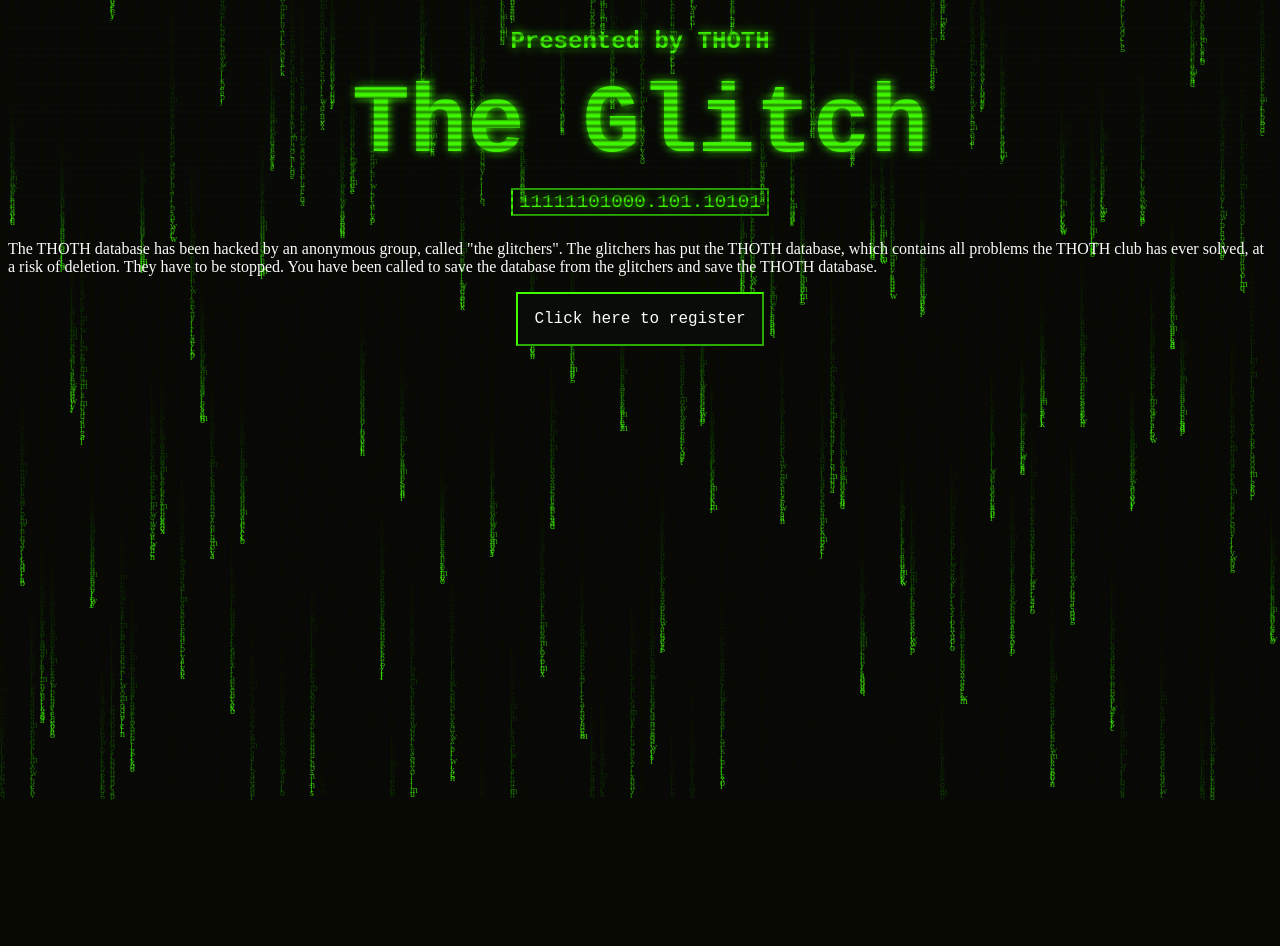
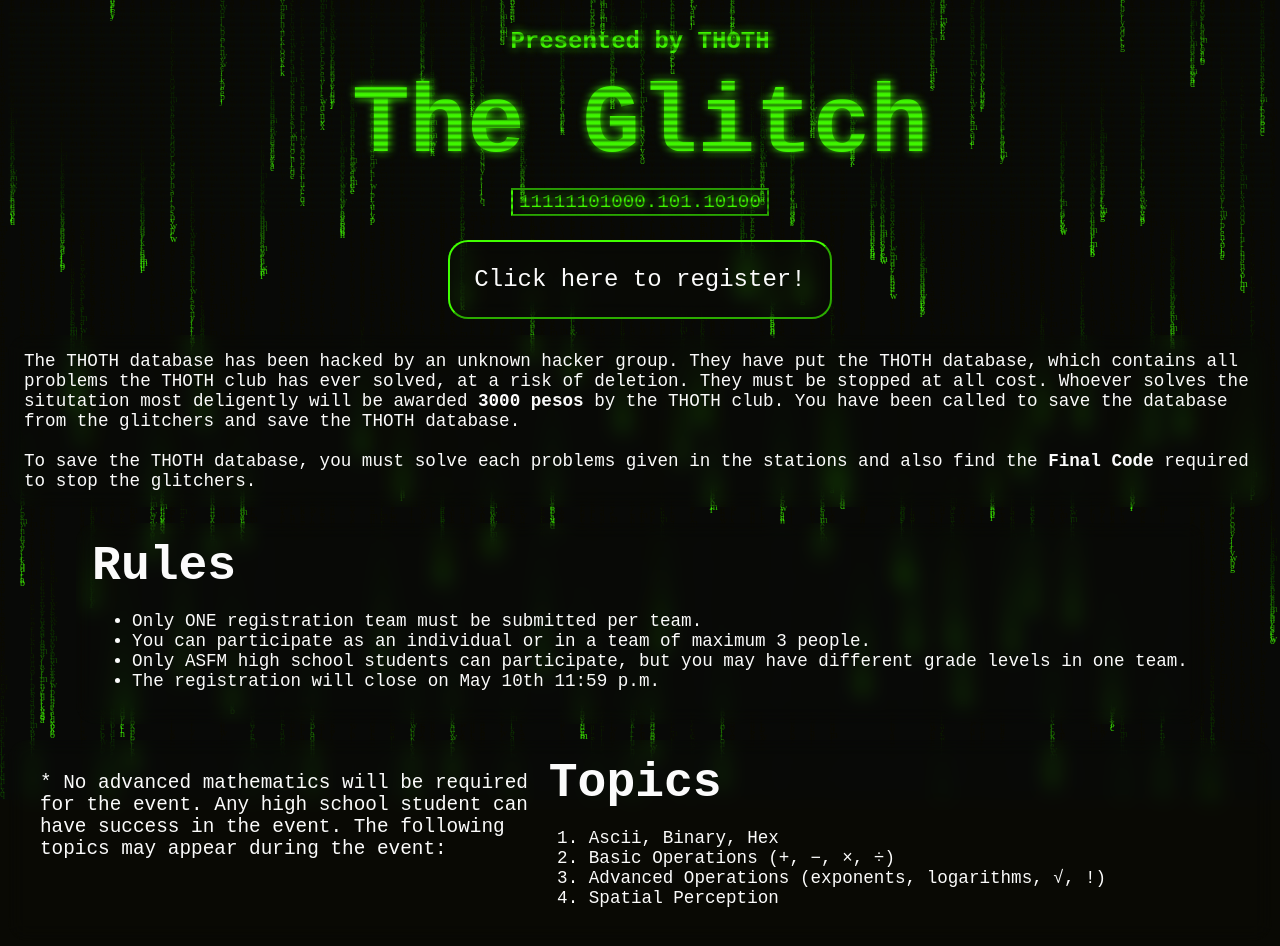
Before and after one commit to hydecnc/glitch, a SvelteKit app: page / in a window 1280 px wide. Shown: the top 946 px of the page. Before the commit the page ends 800 px from the top, so only its background shows below. Built offline with nearby package versions, Linux system fonts and the light colour scheme.

Commit message:
updated homepage and finalcode page

```diff
--- /dev/null
+++ b/src/lib/GlitchedText.svelte
@@ -0,0 +1,415 @@
+<script lang="ts">
+	export let text: string;
+</script>
+
+<!-- Effect Credit to Matt Gross -->
+<div class="hero glitch layers" data-text={text}>
+	<span>{text}</span>
+</div>
+
+<style>
+	.hero {
+		/* font-size: clamp(40px, 10vw, 100px); */
+		line-height: 1;
+		display: inline-block;
+		color: #fff;
+		z-index: 2;
+		letter-spacing: 10px;
+
+		/* Bright things in dark environments usually cast that light, giving off a glow */
+		filter: drop-shadow(0 1px 3px);
+	}
+
+	.layers {
+		position: relative;
+	}
+
+	.layers::before,
+	.layers::after {
+		content: attr(data-text);
+		position: absolute;
+		width: 110%;
+		z-index: -1;
+	}
+
+	.layers::before {
+		top: 10px;
+		left: 15px;
+		color: #e0287d;
+	}
+
+	.layers::after {
+		top: 5px;
+		left: -10px;
+		color: #1bc7fb;
+	}
+
+
+	@keyframes paths {
+		0% {
+			clip-path: polygon(
+				0% 43%,
+				83% 43%,
+				83% 22%,
+				23% 22%,
+				23% 24%,
+				91% 24%,
+				91% 26%,
+				18% 26%,
+				18% 83%,
+				29% 83%,
+				29% 17%,
+				41% 17%,
+				41% 39%,
+				18% 39%,
+				18% 82%,
+				54% 82%,
+				54% 88%,
+				19% 88%,
+				19% 4%,
+				39% 4%,
+				39% 14%,
+				76% 14%,
+				76% 52%,
+				23% 52%,
+				23% 35%,
+				19% 35%,
+				19% 8%,
+				36% 8%,
+				36% 31%,
+				73% 31%,
+				73% 16%,
+				1% 16%,
+				1% 56%,
+				50% 56%,
+				50% 8%
+			);
+		}
+
+		5% {
+			clip-path: polygon(
+				0% 29%,
+				44% 29%,
+				44% 83%,
+				94% 83%,
+				94% 56%,
+				11% 56%,
+				11% 64%,
+				94% 64%,
+				94% 70%,
+				88% 70%,
+				88% 32%,
+				18% 32%,
+				18% 96%,
+				10% 96%,
+				10% 62%,
+				9% 62%,
+				9% 84%,
+				68% 84%,
+				68% 50%,
+				52% 50%,
+				52% 55%,
+				35% 55%,
+				35% 87%,
+				25% 87%,
+				25% 39%,
+				15% 39%,
+				15% 88%,
+				52% 88%
+			);
+		}
+
+		30% {
+			clip-path: polygon(
+				0% 53%,
+				93% 53%,
+				93% 62%,
+				68% 62%,
+				68% 37%,
+				97% 37%,
+				97% 89%,
+				13% 89%,
+				13% 45%,
+				51% 45%,
+				51% 88%,
+				17% 88%,
+				17% 54%,
+				81% 54%,
+				81% 75%,
+				79% 75%,
+				79% 76%,
+				38% 76%,
+				38% 28%,
+				61% 28%,
+				61% 12%,
+				55% 12%,
+				55% 62%,
+				68% 62%,
+				68% 51%,
+				0% 51%,
+				0% 92%,
+				63% 92%,
+				63% 4%,
+				65% 4%
+			);
+		}
+
+		45% {
+			clip-path: polygon(
+				0% 33%,
+				2% 33%,
+				2% 69%,
+				58% 69%,
+				58% 94%,
+				55% 94%,
+				55% 25%,
+				33% 25%,
+				33% 85%,
+				16% 85%,
+				16% 19%,
+				5% 19%,
+				5% 20%,
+				79% 20%,
+				79% 96%,
+				93% 96%,
+				93% 50%,
+				5% 50%,
+				5% 74%,
+				55% 74%,
+				55% 57%,
+				96% 57%,
+				96% 59%,
+				87% 59%,
+				87% 65%,
+				82% 65%,
+				82% 39%,
+				63% 39%,
+				63% 92%,
+				4% 92%,
+				4% 36%,
+				24% 36%,
+				24% 70%,
+				1% 70%,
+				1% 43%,
+				15% 43%,
+				15% 28%,
+				23% 28%,
+				23% 71%,
+				90% 71%,
+				90% 86%,
+				97% 86%,
+				97% 1%,
+				60% 1%,
+				60% 67%,
+				71% 67%,
+				71% 91%,
+				17% 91%,
+				17% 14%,
+				39% 14%,
+				39% 30%,
+				58% 30%,
+				58% 11%,
+				52% 11%,
+				52% 83%,
+				68% 83%
+			);
+		}
+
+		76% {
+			clip-path: polygon(
+				0% 26%,
+				15% 26%,
+				15% 73%,
+				72% 73%,
+				72% 70%,
+				77% 70%,
+				77% 75%,
+				8% 75%,
+				8% 42%,
+				4% 42%,
+				4% 61%,
+				17% 61%,
+				17% 12%,
+				26% 12%,
+				26% 63%,
+				73% 63%,
+				73% 43%,
+				90% 43%,
+				90% 67%,
+				50% 67%,
+				50% 41%,
+				42% 41%,
+				42% 46%,
+				50% 46%,
+				50% 84%,
+				96% 84%,
+				96% 78%,
+				49% 78%,
+				49% 25%,
+				63% 25%,
+				63% 14%
+			);
+		}
+
+		90% {
+			clip-path: polygon(
+				0% 41%,
+				13% 41%,
+				13% 6%,
+				87% 6%,
+				87% 93%,
+				10% 93%,
+				10% 13%,
+				89% 13%,
+				89% 6%,
+				3% 6%,
+				3% 8%,
+				16% 8%,
+				16% 79%,
+				0% 79%,
+				0% 99%,
+				92% 99%,
+				92% 90%,
+				5% 90%,
+				5% 60%,
+				0% 60%,
+				0% 48%,
+				89% 48%,
+				89% 13%,
+				80% 13%,
+				80% 43%,
+				95% 43%,
+				95% 19%,
+				80% 19%,
+				80% 85%,
+				38% 85%,
+				38% 62%
+			);
+		}
+
+		1%,
+		7%,
+		33%,
+		47%,
+		78%,
+		93% {
+			clip-path: none;
+		}
+	}
+
+
+	@keyframes movement {
+		0% {
+			top: 0px;
+			left: -20px;
+		}
+
+		15% {
+			top: 10px;
+			left: 10px;
+		}
+
+		60% {
+			top: 5px;
+			left: -10px;
+		}
+
+		75% {
+			top: -5px;
+			left: 20px;
+		}
+
+		100% {
+			top: 10px;
+			left: 5px;
+		}
+	}
+
+	@keyframes opacity {
+		0% {
+			opacity: 0.1;
+		}
+
+		5% {
+			opacity: 0.7;
+		}
+
+		30% {
+			opacity: 0.4;
+		}
+
+		45% {
+			opacity: 0.6;
+		}
+
+		76% {
+			opacity: 0.4;
+		}
+
+		90% {
+			opacity: 0.8;
+		}
+
+		1%,
+		7%,
+		33%,
+		47%,
+		78%,
+		93% {
+			opacity: 0;
+		}
+	}
+
+
+	@keyframes font {
+		0% {
+			font-weight: 100;
+			color: #e0287d;
+			filter: blur(3px);
+		}
+
+		20% {
+			font-weight: 500;
+			color: #fff;
+			filter: blur(0);
+		}
+
+		50% {
+			font-weight: 300;
+			color: #1bc7fb;
+			filter: blur(2px);
+		}
+
+		60% {
+			font-weight: 700;
+			color: #fff;
+			filter: blur(0);
+		}
+
+		90% {
+			font-weight: 500;
+			color: #e0287d;
+			filter: blur(6px);
+		}
+	}
+
+	.glitch span {
+		animation: paths 5s step-end infinite;
+	}
+
+	.glitch::before {
+		animation:
+			paths 5s step-end infinite,
+			opacity 5s step-end infinite,
+			font 8s step-end infinite,
+			movement 10s step-end infinite;
+	}
+
+	.glitch::after {
+		animation:
+			paths 5s step-end infinite,
+			opacity 5s step-end infinite,
+			font 7s step-end infinite,
+			movement 8s step-end infinite;
+	}
+</style>
--- a/src/lib/Timer.svelte
+++ b/src/lib/Timer.svelte
@@ -2,7 +2,7 @@
 	import { onDestroy } from 'svelte';
 	import { startTimer, timeOut } from '$lib/store';
 
-	let totalSeconds = 10; // 5 minutes
+	let totalSeconds = 600; // 10 minutes
 	let minutes = Math.floor(totalSeconds / 60);
 	let seconds = totalSeconds % 60;
 	let timer: number | ReturnType<typeof  setInterval>;
--- a/src/routes/+page.svelte
+++ b/src/routes/+page.svelte
@@ -1,7 +1,7 @@
 <script lang="ts">
 	import Canvas from '$lib/Canvas.svelte';
 
-	const date = new Date('2024-05-21T12:00:00');
+	const date = new Date('2024-05-20T12:00:00');
 	let binary = true;
 	const year = date.getFullYear();
 	const month = date.getMonth();
@@ -32,16 +32,49 @@
 	<button class="glitch-text" on:click={toggleBinaryDate}>{dateString}</button>
 </div>
 
-<div id="description">
-	<div>
-		The THOTH database has been hacked by an anonymous group, called "the glitchers". The glitchers
-		has put the THOTH database, which contains all problems the THOTH club has ever solved, at a
-		risk of deletion. They have to be stopped. You have been called to save the database from the
-		glitchers and save the THOTH database.
+<div id="content">
+	<a href="https://forms.gle/N9hRDH8nnXHKsRfu6">
+		<button type="button" id="register">Click here to register!</button>
+	</a>
+	<div class="desc-text">
+		The THOTH database has been hacked by an unknown hacker group. They have put the THOTH database,
+		which contains all problems the THOTH club has ever solved, at a risk of deletion. They must be
+		stopped at all cost. Whoever solves the situtation most deligently will be awarded
+		<strong>3000 pesos</strong>
+		by the THOTH club. You have been called to save the database from the glitchers and save the
+		THOTH database.
+		<br />
+		<br />
+		To save the THOTH database, you must solve each problems given in the stations and also find the
+		<strong>Final Code</strong> required to stop the glitchers.
 	</div>
-	<a href="register">
-		<button type="button" id="register">Click here to register</button>
-	</a>
+	<div class="desc-text">
+		<h2 id="station-title">Rules</h2>
+		<ul>
+			<li>Only ONE registration team must be submitted per team.</li>
+			<li>You can participate as an individual or in a team of maximum 3 people.</li>
+			<li>
+				Only ASFM high school students can participate, but you may have different grade levels in
+				one team.
+			</li>
+			<li>The registration will close on May 10th 11:59 p.m.</li>
+		</ul>
+	</div>
+	<div class="desc-block desc-text">
+		<div class="desc-text block-desc">
+			* No advanced mathematics will be required for the event. Any high school student can have
+			success in the event. The following topics may appear during the event:
+		</div>
+		<div>
+			<h2 id="station-title">Topics</h2>
+			<ol>
+				<li>Ascii, Binary, Hex</li>
+				<li>Basic Operations (+, −, ×, ÷)</li>
+				<li>Advanced Operations (exponents, logarithms, √, !)</li>
+				<li>Spatial Perception</li>
+			</ol>
+		</div>
+	</div>
 </div>
 
 <style>
@@ -120,18 +153,43 @@
 		animation: pan-lines 360s infinite linear;
 	}
 
-	#description {
+	#content {
 		display: flex;
 		align-items: center;
 		flex-direction: column;
 		gap: 1em;
 	}
 
+	.desc-block {
+		display: flex;
+	}
+
+	.block-desc {
+		max-width: 40%;
+	}
+
+	.desc-text {
+		padding: 1rem;
+		font-family: 'Courier New', Courier, monospace;
+		backdrop-filter: blur(10px);
+		/* padding: 5px; */
+		border-radius: 20px;
+		font-size: 1.1em;
+	}
+
+	#station-title {
+		font-size: 3rem;
+		padding: 0;
+		margin: 0;
+	}
+
 	#register {
 		color: #fbfbfb;
 		font-family: 'Courier New', Courier, monospace;
-		font-size: 1em;
+		font-size: 1.5em;
 		padding: 1em;
-		background-color: rgb(var(--darker-rgb));
+		backdrop-filter: blur(10px);
+		border-radius: 20px;
+		/* background-color: rgb(var(--darker-rgb)); */
 	}
 </style>
--- a/src/routes/finalcode/+page.svelte
+++ b/src/routes/finalcode/+page.svelte
@@ -4,13 +4,12 @@
 	import { ip } from '$lib/store.js';
 
 	export let data;
-	// console.log(data.bannedIps);
 
 	ip.set(data.ip);
 </script>
 
 <div>
-	<h1>Final Code</h1>
+	<!-- <h1>Final Code</h1> -->
 	<Timer />
 	<Terminal />
 </div>
```
Also changed, not shown: src/lib/Terminal.svelte (+60 -30 lines), src/routes/blank/+page.svelte (line endings or trailing spaces).
